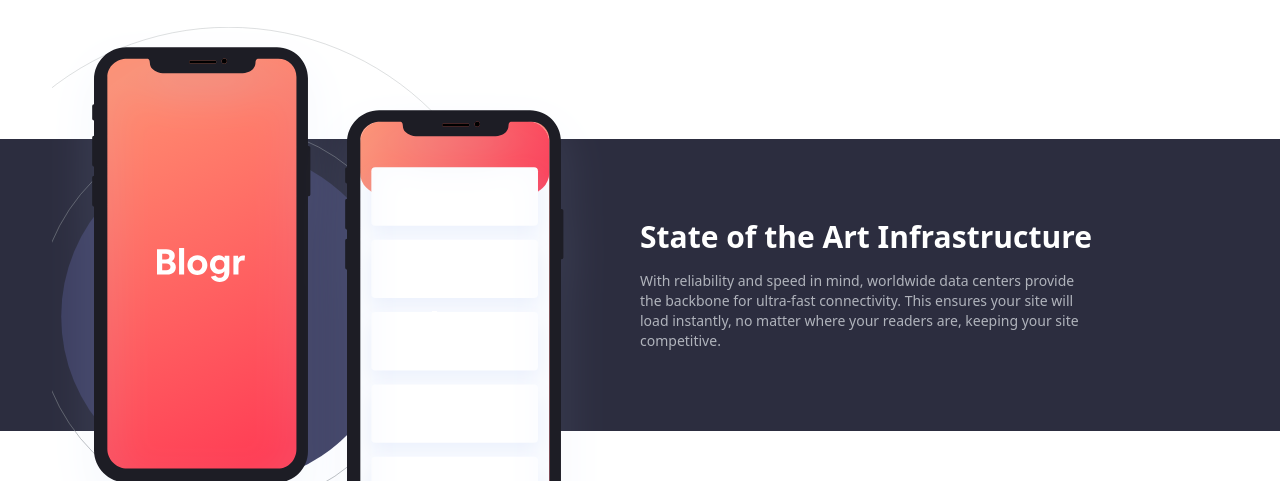
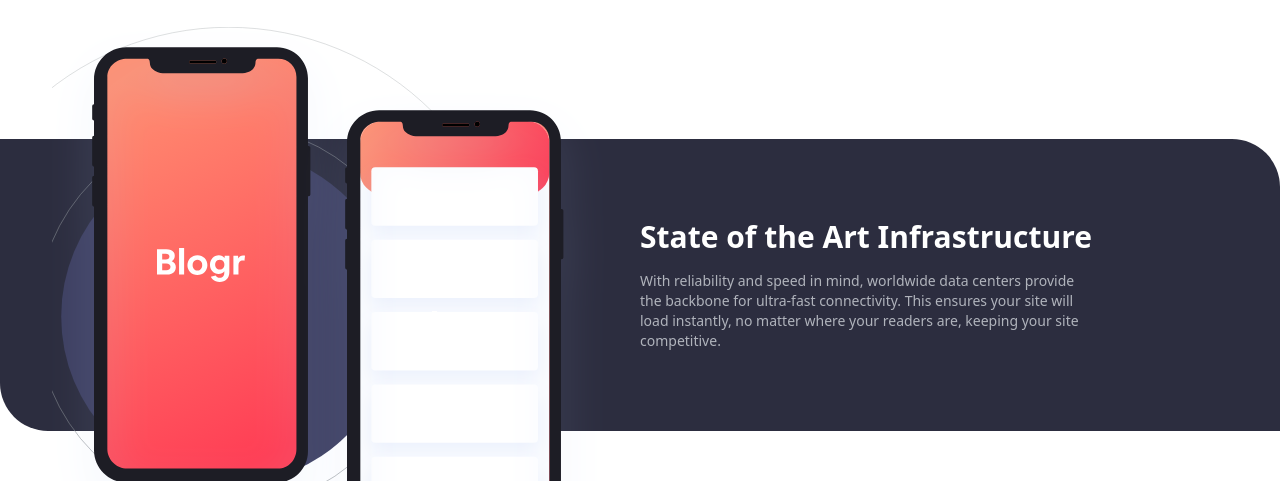
Before and after one commit to rahulkhimsuriya/frontendmentor-blogr-landing-page, a Vue app: page / in a window 1280 px wide. Shown: the part 1080-1561 px from the top of the page. Built offline with nearby package versions, Linux system fonts and the light colour scheme.

Commit message:
add border radius for section

```diff
--- a/src/components/AppMainSection.vue
+++ b/src/components/AppMainSection.vue
@@ -49,7 +49,10 @@
   </AppSection>
 
   <AppSection>
-    <div class="px-4 mt-8 flex flex-col lg:flex-row bg-blue-dark">
+    <div
+      class="px-4 mt-8 flex flex-col lg:flex-row bg-blue-dark"
+      style="border-top-right-radius: 3rem; border-bottom-left-radius: 3rem"
+    >
       <div class="lg:flex-1 h-auto lg:h-0 -mt-28">
         <img
           :src="illustrationPhones"
```
